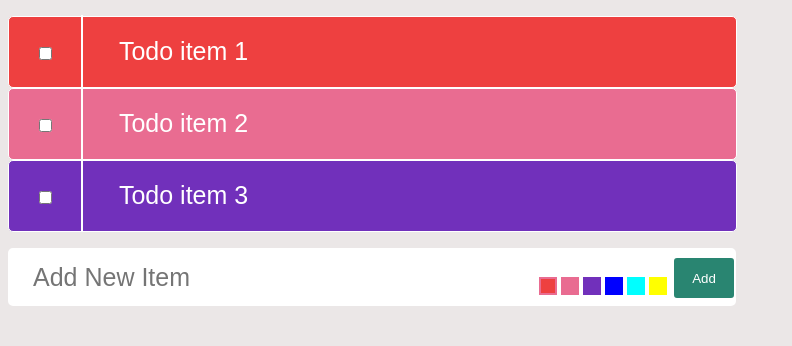
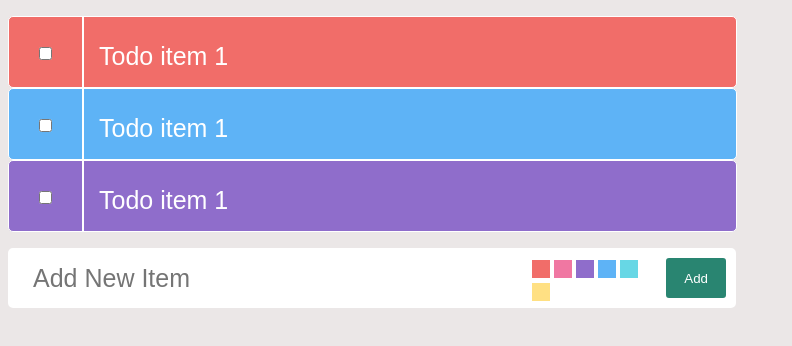
Before and after one commit to s-kiselev-exceed/jQuery, a plain HTML site: page index.html in a window 1280 px wide. Shown: the whole page, without its empty margins (0-792 px from the left). Drawn offline with nearby package versions, Linux system fonts and the light colour scheme.

Commit message:
refactor

```diff
--- a/index.html
+++ b/index.html
@@ -12,34 +12,41 @@
   </head>
   <body>
     <ul id="list-items">
-      <div class="div" id="li1">
-        <input class="checkbox" type="checkbox" />
-        <span></span>
-        Todo item 1
+      <div class="div red">
+        <div class="border">
+            <input class="checkbox" type="checkbox" />
+        </div>
+
+        <p>Todo item 1</p>
       </div>
 
-      <div class="div" id="li2">
-        <input class="checkbox" type="checkbox" />
-        <span></span>
-        Todo item 2
+      <div class="div blue">
+            <div class="border">
+                    <input class="checkbox" type="checkbox" />
+                </div>
+
+        <p>Todo item 1</p>
       </div>
 
-      <div class="div" id="li3">
-        <input class="checkbox" type="checkbox" />
-        <span></span>
-        Todo item 3
+      <div class="div purple">
+            <div class="border">
+                    <input class="checkbox" type="checkbox" />
+                </div>
+
+        <p>Todo item 1</p>
       </div>
     </ul>
 
-    <form class="Add">
+    <form class="add">
       <input type="text" id="myInput" placeholder="Add New Item" />
-
+      <div class="buttons">
       <button class="colorbt" id="red"></button>
       <button class="colorbt" id="pink"></button>
       <button class="colorbt" id="purple"></button>
       <button class="colorbt" id="blue"></button>
       <button class="colorbt" id="aqua"></button>
       <button class="colorbt" id="yellow"></button>
+    </div>
 
       <button id="Add">Add</button>
     </form>
--- a/script.js
+++ b/script.js
@@ -7,7 +7,7 @@ $(document).ready(function() {
       const back = ["red", "blue", "aqua", "yellow", "purple", "pink"];
       const rand = back[Math.floor(Math.random() * back.length)];
       $("#list-items").append(
-        `<div class='div ${rand}'><input class='checkbox' type='checkbox'/> <span></span> ${item}</div>`
+        `<div class='div ${rand}'><div><input class='checkbox' type='checkbox'/></div> <p>${item}</p></div>`
       );
       $("#myInput").val("");
     }
@@ -22,6 +22,7 @@ $(".colorbt").on("click", function() {
   if ($(".checkbox").is(":checked")) {
     $(":checked")
       .parent()
-      .css("background", color);
+      .parent()
+      .attr('class',`div ${color}`);
   }
 });
--- a/style.css
+++ b/style.css
@@ -1,4 +1,6 @@
 .div {
+  display: flex;
+  flex-direction: row;
   width: 727px;
   height: 70px;
   border: 1px;
@@ -14,12 +16,18 @@
   height: 40px;
   width: 60px;
   background: rgb(41, 133, 113);
-  position: absolute;
   margin: 7px;
   border-radius: 3px;
   border-color: rgb(41, 133, 113);
   border-style: solid;
   color: white;
+}
+
+.add {
+  display: flex;
+  flex-direction: row;
+  justify-content: center;
+  align-items: center;
 }
 
 span {
@@ -54,13 +62,13 @@ ul {
 }
 
 #li1 {
-  background-color: rgb(238, 64, 64);
+  background-color:#f16d69;
 }
 #li2 {
-  background-color: rgb(233, 108, 145);
+  background-color: #f077a2;
 }
 #li3 {
-  background-color: rgb(113, 48, 187);
+  background-color: #8f6dcb;
 }
 
 body {
@@ -68,63 +76,68 @@ body {
 }
 
 #red {
-  background-color: rgb(238, 64, 64);
+  background-color: #f16d69;
   padding: 7px;
-  border-color: rgb(233, 108, 145);
+  border-color: #f16d69;
   border-style: solid;
 }
 
 #pink {
-  background-color: rgb(233, 108, 145);
+  background-color: #f077a2;
   padding: 7px;
-  border-color: rgb(233, 108, 145);
+  border-color: #f077a2;
   border-style: solid;
 }
 
 #purple {
-  background-color: rgb(113, 48, 187);
+  background-color: #8f6dcb;
   padding: 7px;
-  border-color: rgb(113, 48, 187);
+  border-color: #8f6dcb;
   border-style: solid;
 }
 
 #blue {
-  background-color: blue;
+  background-color: #5EB3F6;
   padding: 7px;
-  border-color: blue;
+  border-color: #5EB3F6;
   border-style: solid;
 }
 
 #aqua {
-  background-color: aqua;
+  background-color: #67D7E5;
   padding: 7px;
-  border-color: aqua;
+  border-color: #67D7E5;
   border-style: solid;
 }
 
 #yellow {
-  background-color: yellow;
+  background-color: #ffe083;
   padding: 7px;
-  border-color: yellow;
+  border-color: #ffe083;
   border-style: solid;
+}
+.border{
+  border-right:2px solid white;
+  margin-right:15px;
+
 }
 
 .red {
-  background-color: rgb(238, 64, 64);
+  background-color: #f16d69;
 }
 .pink {
-  background-color: rgb(233, 108, 145);
+  background-color: #f077a2;
 }
 
 .purple {
-  background-color: rgb(113, 48, 187);
+  background-color:#8f6dcb;
 }
 .yellow {
-  background-color: yellow;
+  background-color: #ffe083;
 }
 .aqua {
-  background-color: aqua;
+  background-color:#67D7E5;
 }
 .blue {
-  background-color: blue;
+  background-color: #5EB3F6;
 }
```
